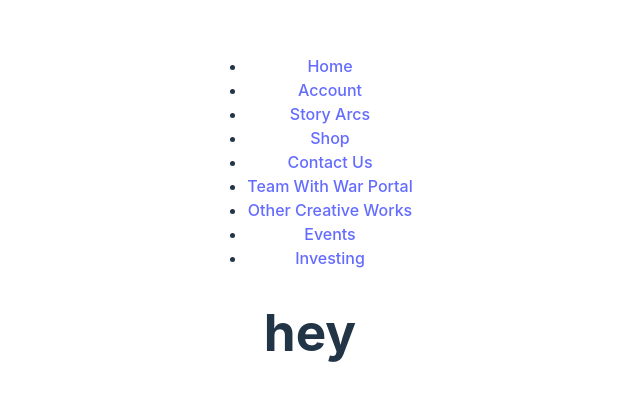
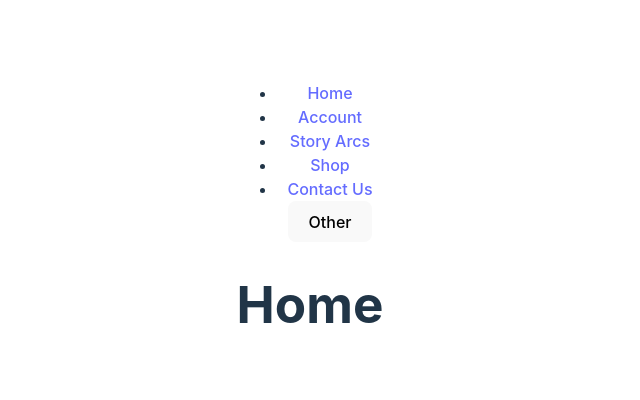
Before and after one commit to GithubWarPortal/GithubWarPortal, a React (Vite) app in the folder WarPortal/: page / in a window 1280 px wide. Shown: the part 184-584 px from the top of the page, without its empty margins (330-970 px from the left). Built offline with nearby package versions, Linux system fonts and the light colour scheme.

Commit message:
formatted and navbar
I put a few of the links in a dropdown button to make for a better user experience and formatted all the components

```diff
--- a/WarPortal/src/components/Account.jsx
+++ b/WarPortal/src/components/Account.jsx
@@ -1,8 +1,6 @@
-import Navbar from "./Navbar";
 export function Account() {
   return (
     <>
-
       <h1>Account</h1>
     </>
   );
--- a/WarPortal/src/components/ContactUs.jsx
+++ b/WarPortal/src/components/ContactUs.jsx
@@ -1,8 +1,6 @@
-import Navbar from "./Navbar";
 export function ContactUs() {
   return (
     <>
-
       <h1>Contact Us</h1>
     </>
   );
--- a/WarPortal/src/components/Events.jsx
+++ b/WarPortal/src/components/Events.jsx
@@ -1,8 +1,6 @@
-import Navbar from "./Navbar";
 export function Events() {
   return (
     <>
-
       <h1>Events</h1>
     </>
   );
--- a/WarPortal/src/components/Home.jsx
+++ b/WarPortal/src/components/Home.jsx
@@ -1,9 +1,7 @@
-import Navbar from "./Navbar";
-export  function Home() {
+export function Home() {
   return (
     <>
-
-      <h1>hey</h1>
+      <h1>Home</h1>
     </>
   );
 }
--- a/WarPortal/src/components/Investing.jsx
+++ b/WarPortal/src/components/Investing.jsx
@@ -1,8 +1,6 @@
-import Navbar from "./Navbar";
 export function Investing() {
   return (
     <>
-
       <h1>Investing</h1>
     </>
   );
--- a/WarPortal/src/components/Navbar.jsx
+++ b/WarPortal/src/components/Navbar.jsx
@@ -1,69 +1,52 @@
-
-import { Link} from "react-router-dom";
-
-
+import { Link } from "react-router-dom";
+import { useState } from "react";
 
 export default function Navbar() {
+  const [open, setOpen] = useState(false);
+  const handleOpen = () => {
+    setOpen(!open);
+  };
   return (
     <div>
-
       <nav>
         <ul>
           <li>
-
-            <Link to="/Home" >Home</Link>
-
-
+            <Link to="/Home">Home</Link>
           </li>
           <li>
-
             <Link to="/Account">Account</Link>
-
-
           </li>
           <li>
-
             <Link to="/StoryArcs">Story Arcs</Link>
-
           </li>
           <li>
-
             <Link to="/Shop">Shop</Link>
-
-
           </li>
           <li>
+            <Link to="/ContactUs">Contact Us</Link>
+          </li>
+          <button onClick={handleOpen}>Other</button>
+          {open ? (
+            <div>
+              <nav>
+                <ul>
+                  <li>
+                    <Link to="/Team">Team With War Portal</Link>
+                  </li>
 
-            <Link to="/ContactUs">Contact Us</Link>
-
-
+                  <li>
+                    <Link to="/OtherCreativeWorks">Other Creative Works</Link>
                   </li>
                   <li>
-
-            <Link to="/Team">Team With War Portal</Link>
-
-
-          </li>
-
-
-          <li>
-
-            <Link to="/OtherCreativeWorks" >Other Creative Works</Link>
-
-
+                    <Link to="/Events">Events</Link>
                   </li>
                   <li>
-
-            <Link to="/Events">Events</Link>
-
-
+                    <Link to="/Investing">Investing</Link>
                   </li>
-          <li>
-
-            <Link to="Investing">Investing</Link>
-
-
-          </li>
+                </ul>
+              </nav>
+            </div>
+          ) : null}
         </ul>
       </nav>
     </div>
--- a/WarPortal/src/components/OtherCreativeWorks.jsx
+++ b/WarPortal/src/components/OtherCreativeWorks.jsx
@@ -1,8 +1,6 @@
-import Navbar from "./Navbar";
 export function OtherCreativeWorks() {
   return (
     <>
-
       <h1>Other Creative Works</h1>
     </>
   );
--- a/WarPortal/src/components/Shop.jsx
+++ b/WarPortal/src/components/Shop.jsx
@@ -1,8 +1,6 @@
-import Navbar from "./Navbar";
-export  function Shop() {
+export function Shop() {
   return (
     <>
-
       <h1>Shop</h1>
     </>
   );
--- a/WarPortal/src/components/StoryArcs.jsx
+++ b/WarPortal/src/components/StoryArcs.jsx
@@ -1,8 +1,6 @@
-import Navbar from "./Navbar";
 export function StoryArcs() {
   return (
     <>
-
       <h1>Story Arcs</h1>
     </>
   );
--- a/WarPortal/src/components/Team.jsx
+++ b/WarPortal/src/components/Team.jsx
@@ -1,8 +1,6 @@
-import Navbar from "./Navbar";
-export  function Team() {
+export function Team() {
   return (
     <>
-
       <h1>Team</h1>
     </>
   );
```
Lines whose indentation alone changed are shown as unchanged.
